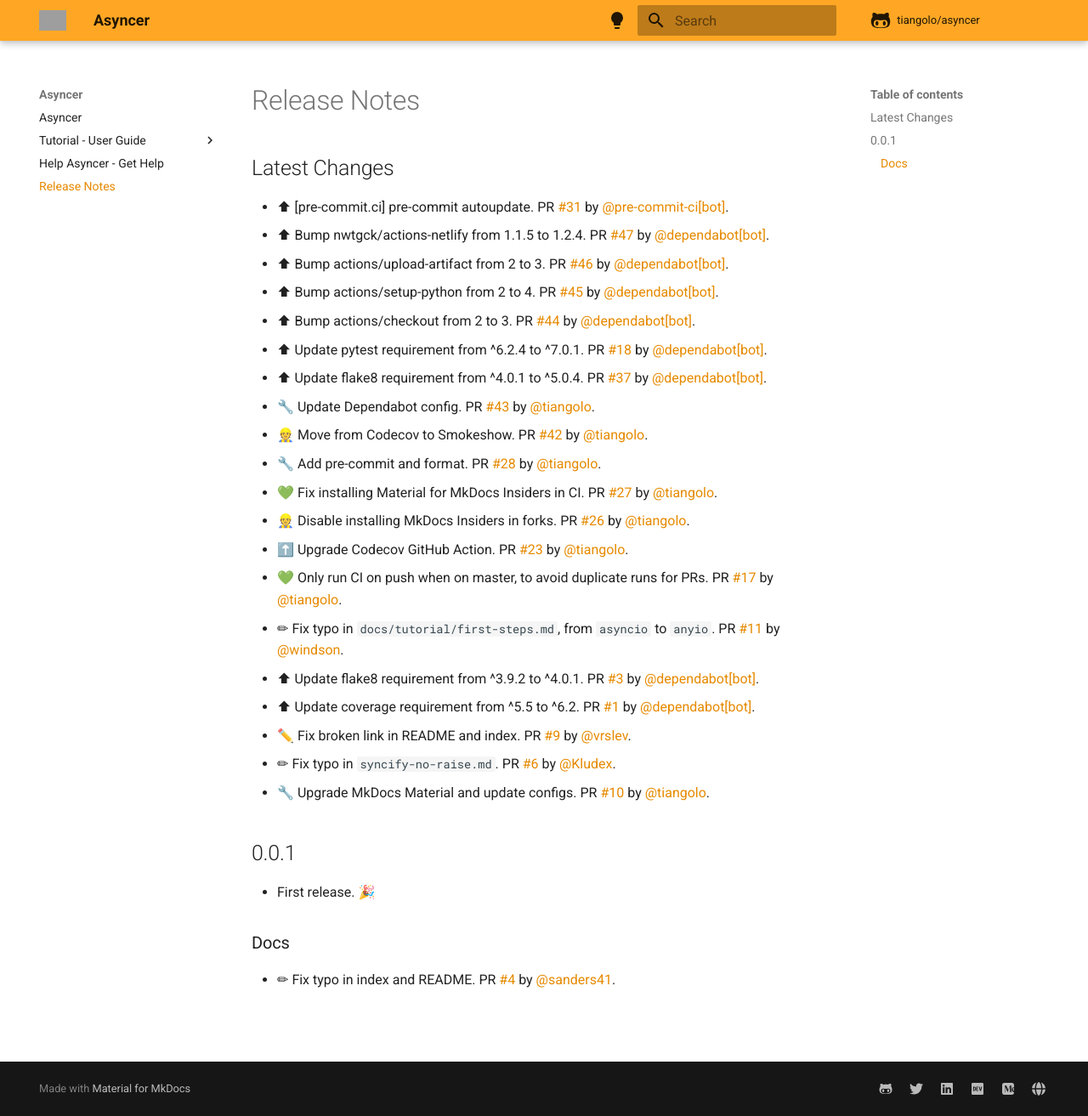
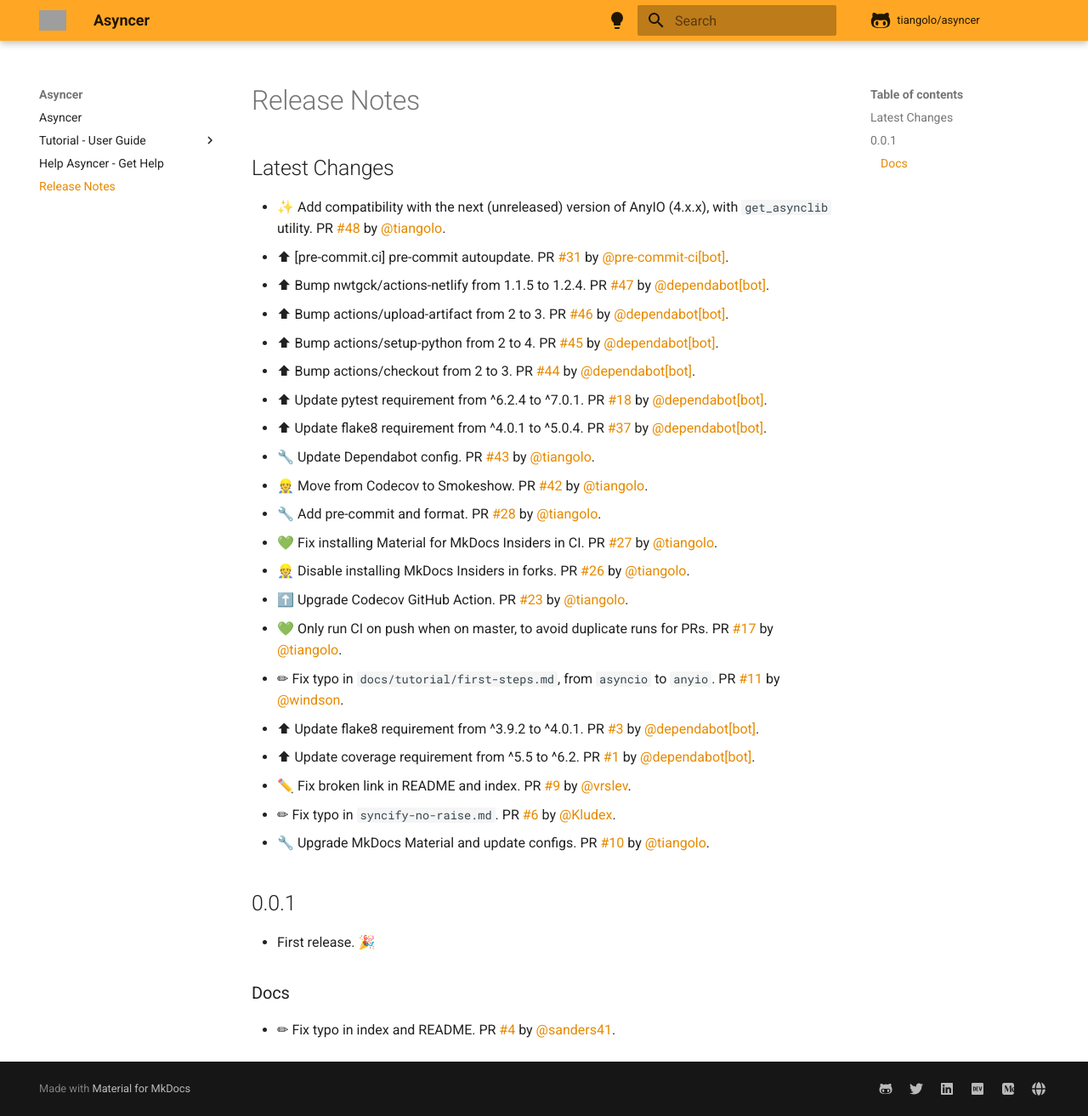
Before and after one commit to fastapi/asyncer, an MkDocs documentation site: the page built from docs/release-notes.md, in a window 1280 px wide and 1313 px high. Shown: the whole window at 85% size. Built offline with MkDocs 1.6.1 and Material for MkDocs 9.7.7, drawn with Linux system fonts in a browser that asks for light colours; comment, search, counter and statistics services are not loaded; grey boxes are pictures that could not be loaded.

Commit message:
📝 Update release notes

```diff
--- a/docs/release-notes.md
+++ b/docs/release-notes.md
@@ -2,6 +2,7 @@
 
 ## Latest Changes
 
+* ✨ Add compatibility with the next (unreleased) version of AnyIO (4.x.x), with `get_asynclib` utility. PR [#48](https://github.com/tiangolo/asyncer/pull/48) by [@tiangolo](https://github.com/tiangolo).
 * ⬆ [pre-commit.ci] pre-commit autoupdate. PR [#31](https://github.com/tiangolo/asyncer/pull/31) by [@pre-commit-ci[bot]](https://github.com/apps/pre-commit-ci).
 * ⬆ Bump nwtgck/actions-netlify from 1.1.5 to 1.2.4. PR [#47](https://github.com/tiangolo/asyncer/pull/47) by [@dependabot[bot]](https://github.com/apps/dependabot).
 * ⬆ Bump actions/upload-artifact from 2 to 3. PR [#46](https://github.com/tiangolo/asyncer/pull/46) by [@dependabot[bot]](https://github.com/apps/dependabot).
```
